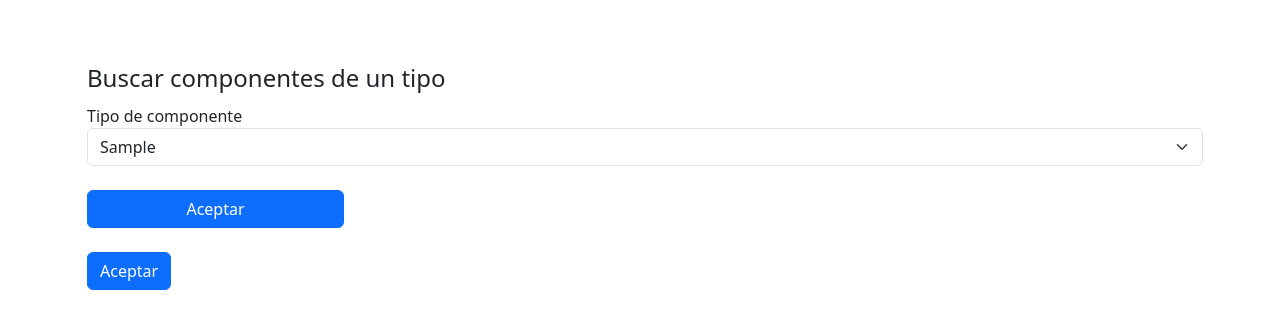
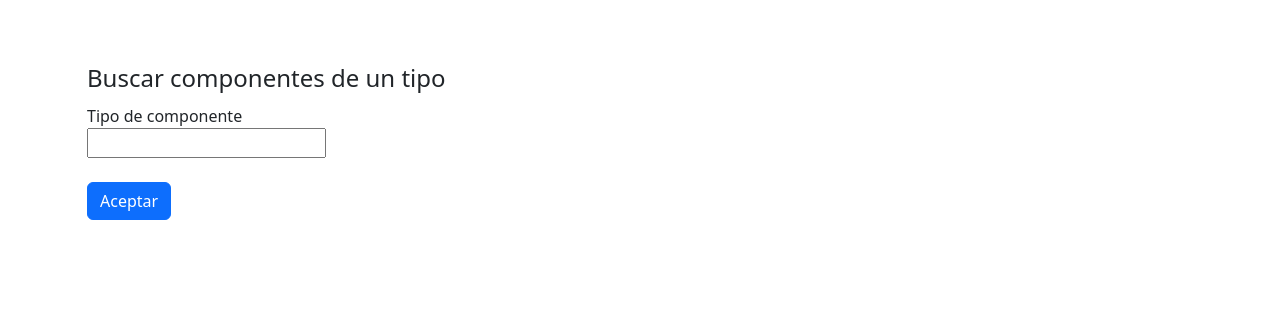
Before and after one commit to victorfm03/visual-studio, a PHP site: page /php/app_bd_hlc/listado_componentes_nombre.php in a window 1280 px wide. Shown: the part 56-385 px from the top of the page. Run offline with PHP 8.4, Linux system fonts and the light colour scheme; tables that the repository leaves empty or names only in its code hold one stand-in row (values such as "Sample post"); data that the repository does not hold is empty.

Commit message:
Auto save changes

```diff
--- a/php/app_bd_hlc/listado_componentes_nombre.php
+++ b/php/app_bd_hlc/listado_componentes_nombre.php
@@ -25,19 +25,10 @@ include_once("cabecera.html");
                 <div class="form-group">
                     <label class="col-xs-4 control-label" for="lstTipo">Tipo de componente</label>
                     <div class="col-xs-4">
-                        <select name="lstTipo" id="lstTipo" class="form-select" aria-label="Default select example">
-                            <?php echo $options; ?>
-                        </select>
+                        <input type="text" name="txtNombre" id="txtNombre">
                     </div>
                 </div>
 
-                <!--Text input -->
-                <div class="form-group">
-                    <label class="col-xs-4 control-label" for="btnAceptarBuscarComponentesTipo"></label>
-                    <div class="col-xs-4">
-                        <input type="text" id="txtBuscarComponentesNombre" name="txtBuscarComponentesNombre" class="btn btn-primary" value="Aceptar" />
-                    </div>
-                </div>
 
                 <!-- Button -->
                 <div class="form-group">
```
